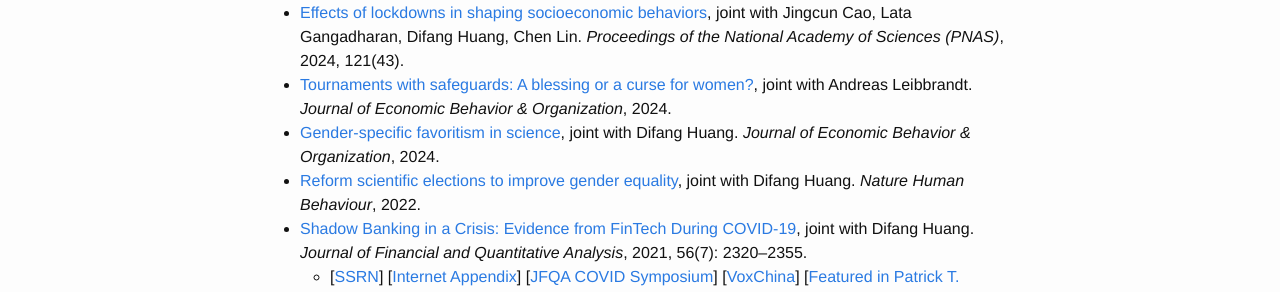
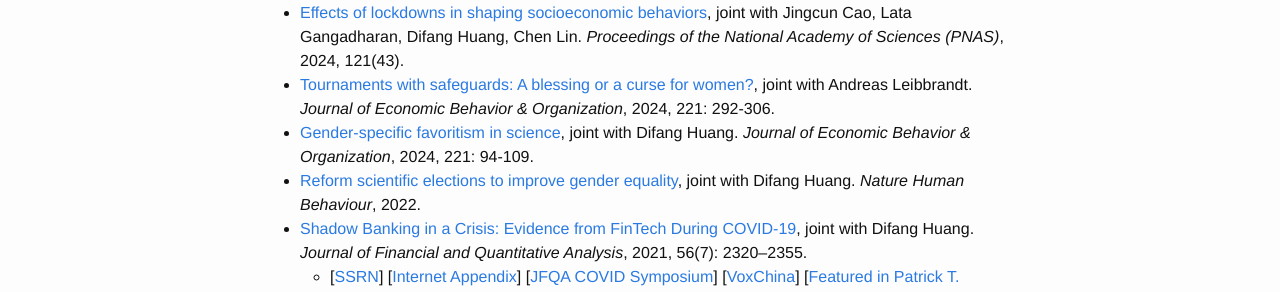
Before and after one commit to zhengyang-bao/zhengyang-bao.github.io, a Jekyll site: the page built from index.md, in a window 1280 px wide. Shown: the part 688-980 px from the top of the page. Built offline with Jekyll 4.4.1, drawn with Linux system fonts in a browser that asks for light colours.

Commit message:
Update index.md

```diff
--- a/index.md
+++ b/index.md
@@ -24,8 +24,8 @@ layout: default
 ## Publications
 - [Can Artificial Intelligence Improve Gender Equality? Evidence from a Natural Experiment](https://doi.org/10.1287/mnsc.2022.02787), joint with Difang Huang, Chen Lin. <i>Management Science</i>, 2024+.
 - [Effects of lockdowns in shaping socioeconomic behaviors](https://www.pnas.org/doi/10.1073/pnas.2405934121), joint with Jingcun Cao, Lata Gangadharan, Difang Huang, Chen Lin. <i>Proceedings of the National Academy of Sciences (PNAS)</i>, 2024, 121(43).
-- [Tournaments with safeguards: A blessing or a curse for women?](https://www.sciencedirect.com/science/article/pii/S016726812300255X?via%3Dihub), joint with Andreas Leibbrandt. <i>Journal of Economic Behavior & Organization</i>, 2024.
-- [Gender-specific favoritism in science](https://www.sciencedirect.com/science/article/pii/S0167268123002445), joint with Difang Huang. <i>Journal of Economic Behavior & Organization</i>, 2024.
+- [Tournaments with safeguards: A blessing or a curse for women?](https://www.sciencedirect.com/science/article/pii/S016726812300255X?via%3Dihub), joint with Andreas Leibbrandt. <i>Journal of Economic Behavior & Organization</i>, 2024, 221: 292-306.
+- [Gender-specific favoritism in science](https://www.sciencedirect.com/science/article/pii/S0167268123002445), joint with Difang Huang. <i>Journal of Economic Behavior & Organization</i>, 2024, 221: 94-109.
 - [Reform scientific elections to improve gender equality](https://doi.org/10.1038/s41562-022-01322-w), joint with Difang Huang. <i>Nature Human Behaviour</i>, 2022.
 - [Shadow Banking in a Crisis: Evidence from FinTech During COVID-19](https://doi.org/10.1017/S0022109021000430), joint with Difang Huang. <i>Journal of Financial and Quantitative Analysis</i>, 2021, 56(7): 2320–2355.
   - [[SSRN](https://papers.ssrn.com/sol3/papers.cfm?abstract_id=3734770)] [[Internet Appendix](https://drive.google.com/file/d/1xmnwf_dNR22ohyOeyFoZBCG_6OGv9Gvm/view?usp=sharing)] [[JFQA COVID Symposium](https://player.mediaamp.io/p/U8-EDC/x3q6FTruIMqL/embed/select/media/seU2G5zFXY7m?form=html)] [[VoxChina](http://voxchina.org/show-3-241.html)] [[Featured in Patrick T. Harker's speech](https://www.philadelphiafed.org/-/media/frbp/assets/institutional/speeches/harker/2022/08-03-22-fintech.pdf)]
```
